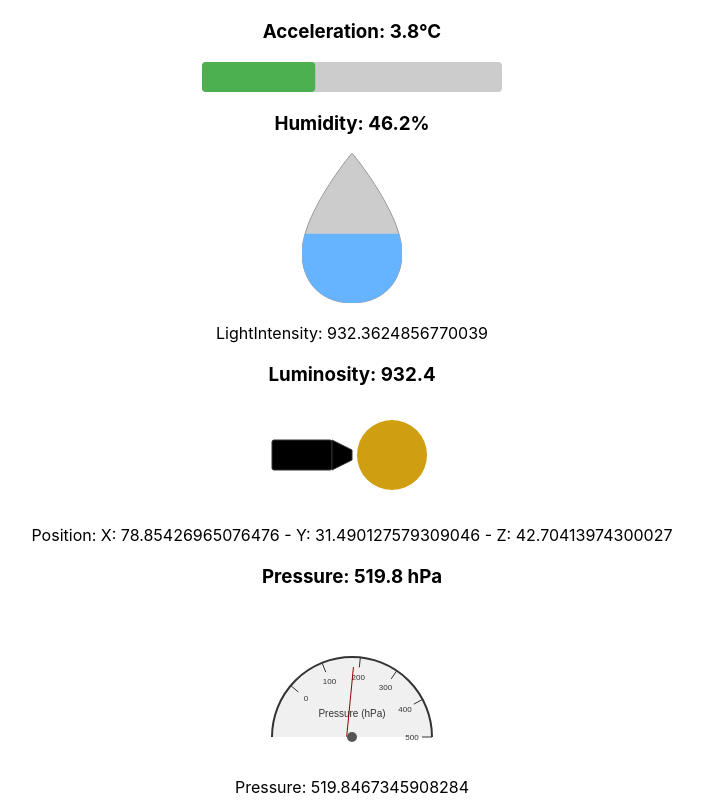
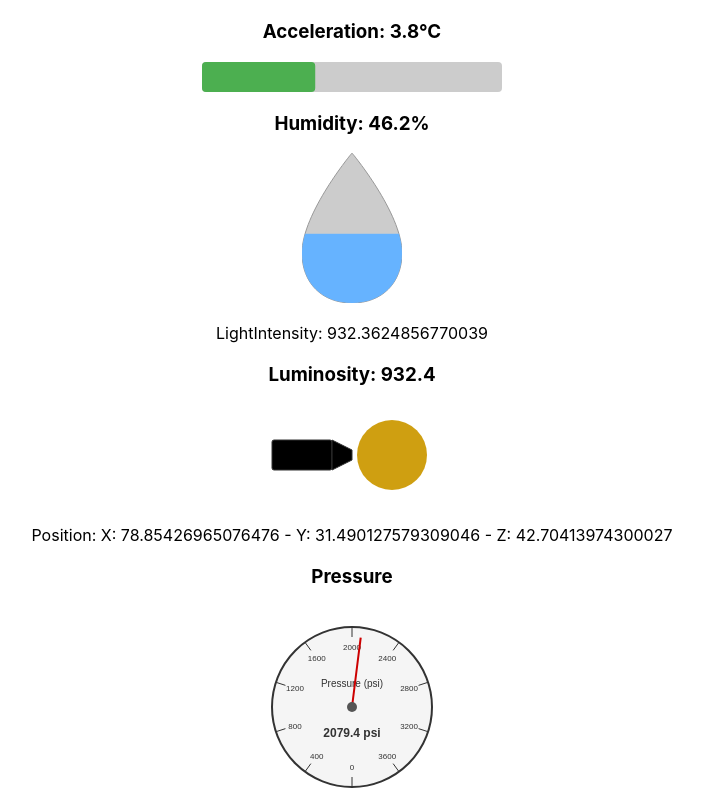
Before and after one commit to vitormcruz/SensorReact, a React (Create React App) app: page / in a window 1280 px wide. Shown: the top 800 px of the page, without its empty margins (288-991 px from the left). Built offline with nearby package versions, Linux system fonts and the light colour scheme.

Commit message:
Adjustments to pression

```diff
--- a/src/App.js
+++ b/src/App.js
@@ -28,7 +28,7 @@ function generateSensorData() {
             y: Math.random() * 100,
             z: Math.random() * 100
           },
-          pressure: Math.random() * 1000,
+          pressure: Math.random() * 4000,
           temperature: Math.random() * 50
   };
 }
@@ -45,7 +45,7 @@ function App() {
           LightIntensity: {sensorData.lightIntensity} <br/>
           <Luminosity luminosity={sensorData.lightIntensity} maxLuminosity={1000} />
           Position: X: {sensorData.position.x} - Y: {sensorData.position.y} - Z: {sensorData.position.z} <br/>
-          <Pressure pressure={sensorData.pressure} minPressure={0} maxPressure={1000} />
+          <Pressure pressure={sensorData.pressure} minPressure={0} maxPressure={4000} />
           Pressure: {sensorData.pressure} <br/>
 
           <Thermometer temperature={sensorData.temperature} minTemp={0} maxTemp={50} />
--- a/src/components/pressure/Pressure.css
+++ b/src/components/pressure/Pressure.css
@@ -9,7 +9,7 @@
 }
 
 .gauge-face {
-  fill: #f0f0f0;
+    fill: #f5f5f5;
     stroke: #333333;
     stroke-width: 2;
 }
@@ -20,9 +20,10 @@
 
 .gauge-pointer {
     fill: #cc0000;
-  stroke: #990000;
-  stroke-width: 1;
+    stroke: #cc0000;
+    stroke-width: 2;
     transform-origin: center;
+    transition: transform 0.5s ease-out;
 }
 
 .gauge-tick {
--- a/src/components/pressure/Pressure.js
+++ b/src/components/pressure/Pressure.js
@@ -2,15 +2,14 @@ import React from 'react';
 import './Pressure.css';
 
 const Pressure = ({ pressure, minPressure, maxPressure }) => {
-  // Calculate rotation angle of the pointer (from -140 to 140 degrees)
     const percentage = (pressure - minPressure) / (maxPressure - minPressure);
-  const angle = -140 + (percentage * 280);
+    const angle = 180 + (percentage * 360);
 
-  // SVG dimensions
+    // SVG dimensions and positioning
     const width = 200;
-  const height = 150;
+    const height = 200;
     const centerX = width / 2;
-  const centerY = height - 20;
+    const centerY = height / 2;
     const radius = 80;
 
     // Create tick marks for the gauge
@@ -18,8 +17,9 @@ const Pressure = ({ pressure, minPressure, maxPressure }) => {
         const ticks = [];
         const numTicks = 10;
 
-    for (let i = 0; i <= numTicks; i++) {
-      const tickAngle = -140 + (i * 28); // 280 degrees / 10 ticks = 28 degrees per tick
+        for (let i = 0; i < numTicks; i++) {
+            // Calculate angle for each tick (starting from top, going clockwise)
+            const tickAngle = 90 + (i * 360 / numTicks);
             const tickRadian = (tickAngle * Math.PI) / 180;
 
             const outerX = centerX + (radius * Math.cos(tickRadian));
@@ -61,25 +61,37 @@ const Pressure = ({ pressure, minPressure, maxPressure }) => {
 
     return (
         <div className="pressure-container">
-      <h3>Pressure: {pressure.toFixed(1)} hPa</h3>
+            <h3>Pressure</h3>
             <div className="pressure-svg-container">
                 <svg width={width} height={height} viewBox={`0 0 ${width} ${height}`}>
-          {/* Gauge background */}
-          <path
-            d={`M ${centerX - radius} ${centerY} A ${radius} ${radius} 0 1 1 ${centerX + radius} ${centerY}`}
+                    {/* Gauge outer circle */}
+                    <circle
+                        cx={centerX}
+                        cy={centerY}
+                        r={radius}
                         className="gauge-face"
                     />
 
                     {/* Tick marks and labels */}
                     {createTicks()}
 
-          {/* Gauge value text */}
+                    {/* Current value display */}
+                    <text
+                        x={centerX}
+                        y={centerY + 30}
+                        className="gauge-value-text"
+                        style={{ fontSize: '12px', fontWeight: 'bold' }}
+                    >
+                        {pressure.toFixed(1)} psi
+                    </text>
+
+                    {/* Label text */}
                     <text
                         x={centerX}
                         y={centerY - 20}
                         className="gauge-value-text"
                     >
-            Pressure (hPa)
+                        Pressure (psi)
                     </text>
 
                     {/* Pointer */}
```
Lines whose indentation alone changed are shown as unchanged.
